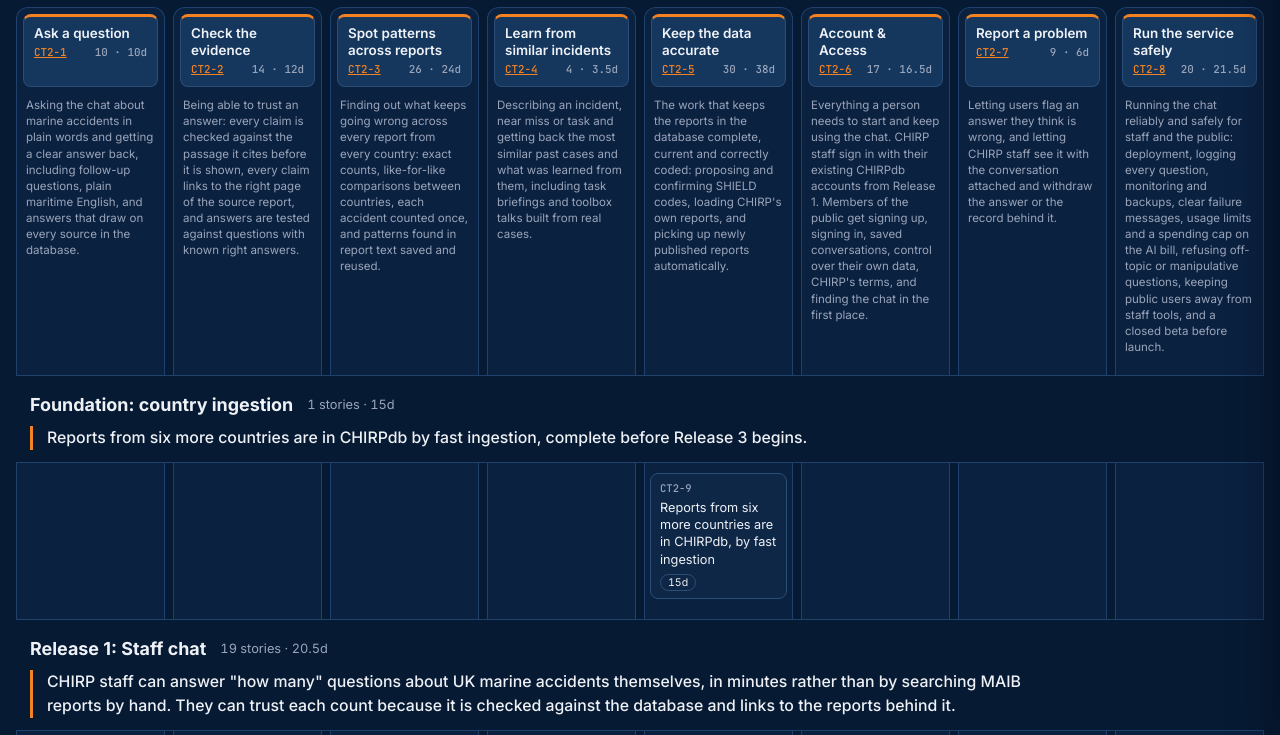
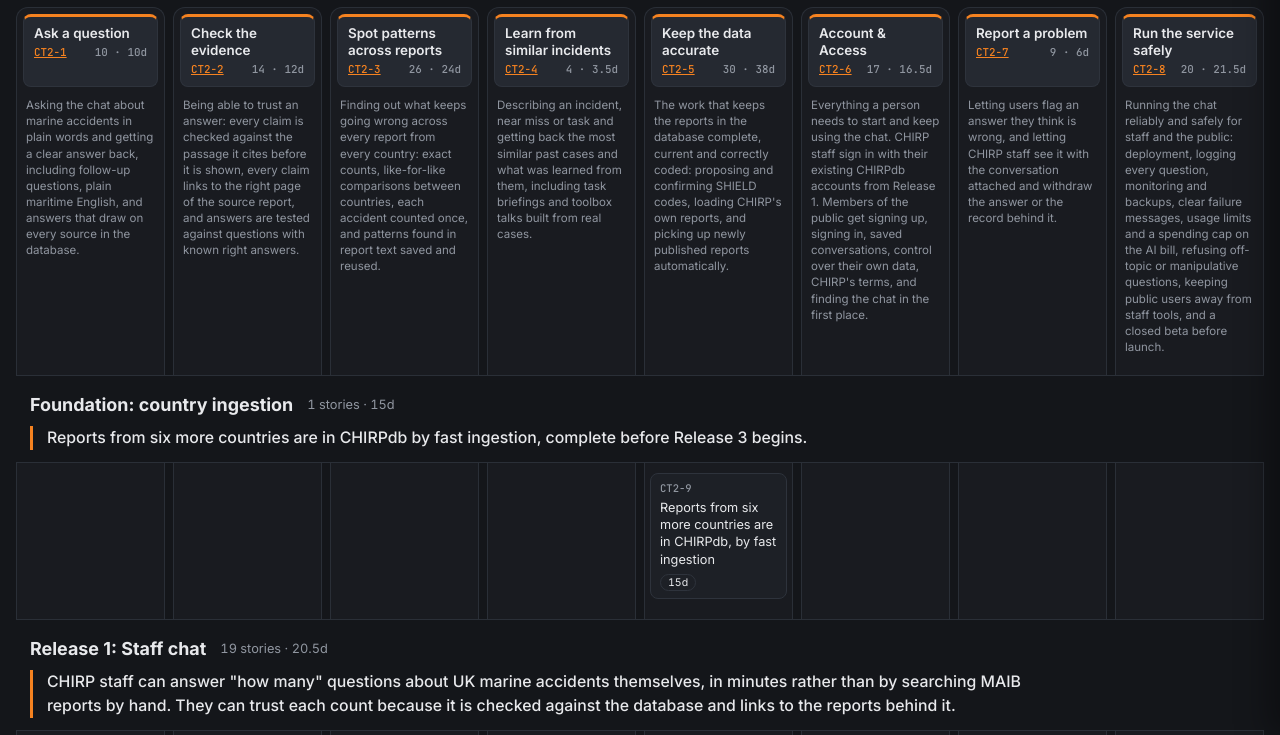
Before and after one commit to jackcasstlesjones/moadjack, a plain HTML site: page index.html in a window 1280 px wide. Shown: the part 65-800 px from the top of the page. Drawn offline with Linux system fonts and the light colour scheme.

Commit message:
Restore neutral dark background, keep CHIRP orange accent

```diff
--- a/index.html
+++ b/index.html
@@ -7,12 +7,12 @@
 <style>
 @import url("https://fonts.googleapis.com/css2?family=Inter:wght@400;500;600;700&family=JetBrains+Mono:wght@500&display=swap");
 :root {
-  --bg: #071a33;
-  --surface: #0e2747;
-  --surface-2: #15375e;
-  --border: #2a4e78;
-  --text: #eef1f6;
-  --muted: #9aa5ba;
+  --bg: #14161a;
+  --surface: #1d2026;
+  --surface-2: #252931;
+  --border: #2e333c;
+  --text: #e8e9ec;
+  --muted: #9096a0;
   --accent: #f58220;
   --accent-tint: rgba(245, 130, 32, 0.14);
   --amber: #7cb6f0;
@@ -21,8 +21,8 @@
   --mono: "JetBrains Mono", ui-monospace, monospace;
   --col: 128px;
   --gap: 8px;
-  --lane: #0b2140;
-  --lane-border: #1f416b;
+  --lane: #191b20;
+  --lane-border: #2a2f37;
   --rowhead: 0px;
 }
 * { box-sizing: border-box; }
@@ -90,7 +90,7 @@ select:focus { outline: 2px solid var(--accent); outline-offset: -1px; }
   padding: 7px 9px; cursor: pointer; text-align: left; color: inherit; font: inherit; width: 100%;
   transition: border-color .12s, background .12s, opacity .12s;
 }
-@media (hover: hover) { .card:hover { border-color: #4a76a8; } }
+@media (hover: hover) { .card:hover { border-color: #4a515d; } }
 .card:focus-visible { outline: 2px solid var(--accent); outline-offset: 1px; }
 .card-top { display: flex; justify-content: space-between; gap: 8px; font-size: 0.66rem; color: var(--muted); font-family: var(--mono); }
 .card-sum { margin-top: 3px; font-size: clamp(0.76rem, 0.62rem + 0.22vw, 0.86rem); line-height: 1.35; }
@@ -120,7 +120,7 @@ select:focus { outline: 2px solid var(--accent); outline-offset: -1px; }
   position: fixed; right: 0; top: 0; bottom: 0; width: min(400px, 100vw); z-index: 10;
   background: var(--surface); border-left: 1px solid var(--border); padding: 20px 22px;
   transform: translateX(100%); transition: transform .18s ease; overflow-y: auto;
-  box-shadow: -12px 0 30px rgba(3,12,26,.5);
+  box-shadow: -12px 0 30px rgba(0,0,0,.35);
 }
 .panel.open { transform: none; }
 .panel-close {
```
Also changed, not shown: template.html (+10 -10 lines).
